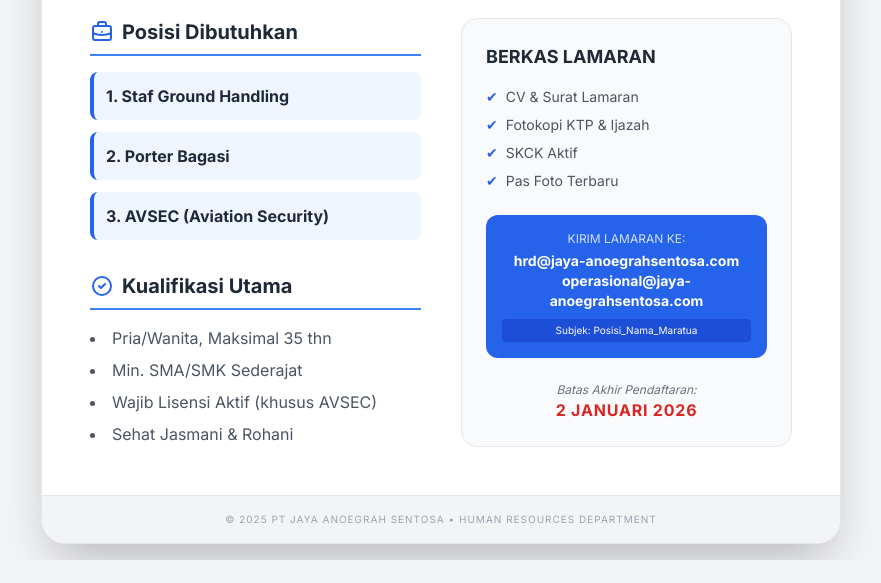
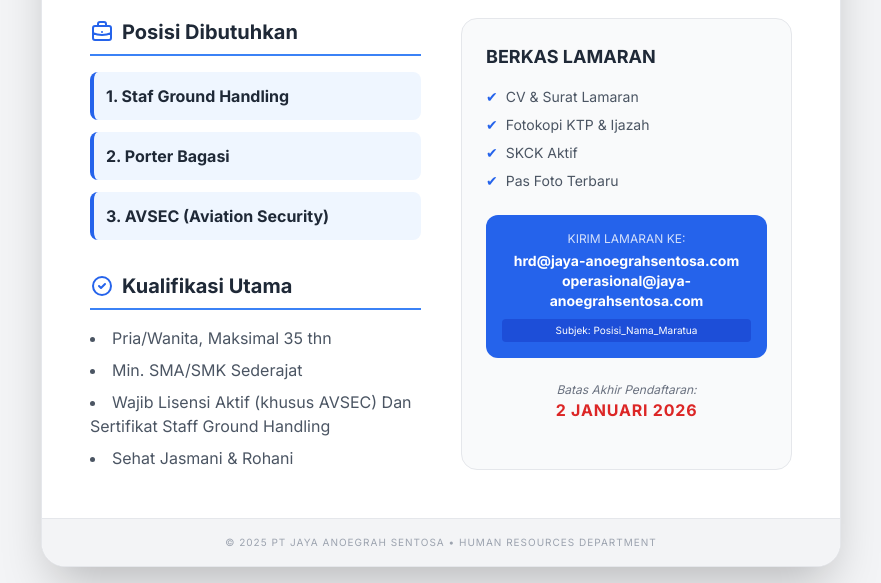
Before and after one commit to hapsahgestha31-art/repo-website, a plain HTML site: page index.html in a window 1280 px wide. Shown: the part 391-974 px from the top of the page, without its empty margins (199-1080 px from the left). Before the commit the page ends 951 px from the top, so only its background shows below. Drawn offline with nearby package versions, Linux system fonts and the light colour scheme.

Commit message:
Update index.html

```diff
--- a/index.html
+++ b/index.html
@@ -106,7 +106,7 @@
             <ul class="text-gray-600 space-y-2 list-disc list-inside">
               <li>Pria/Wanita, Maksimal 35 thn</li>
               <li>Min. SMA/SMK Sederajat</li>
-              <li>Wajib Lisensi Aktif (khusus AVSEC)</li>
+              <li>Wajib Lisensi Aktif (khusus AVSEC) Dan Sertifikat Staff Ground Handling</li>
               <li>Sehat Jasmani & Rohani</li>
             </ul>
           </div>
```
